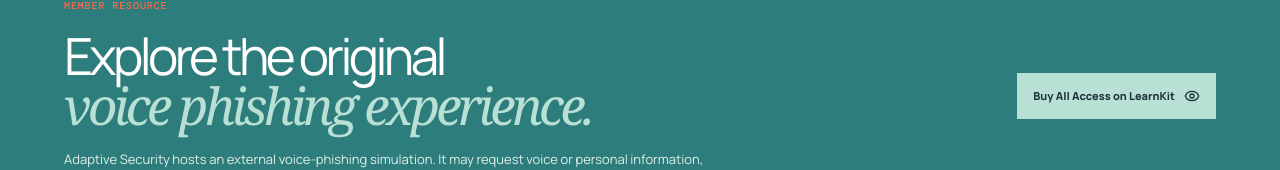
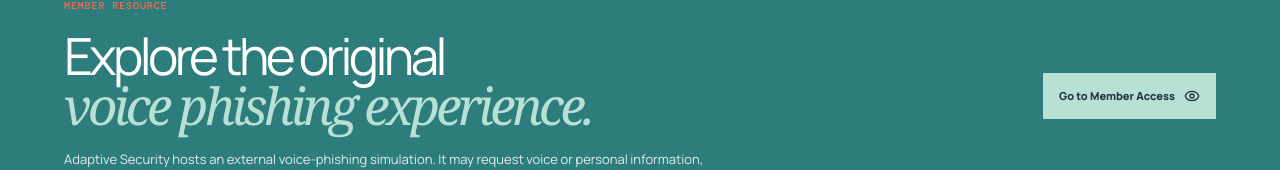
Before and after one commit to one-media-asia/securemediahaven, a React (Vite) app: page /voice-phishing in a window 1280 px wide. Shown: the part 1763-1933 px from the top of the page. Built offline with nearby package versions, Linux system fonts and the light colour scheme; no server answers.

Commit message:
Label Voice Phishing member access

```diff
--- a/src/pages/VoicePhishingAwareness.tsx
+++ b/src/pages/VoicePhishingAwareness.tsx
@@ -36,7 +36,7 @@ const VoicePhishingAwareness = () => {
 
       <section className="voice-phish-scenario"><div><p className="eyebrow">Fictional call scenario</p><h2>“I need you to<br /><em>keep this quiet.”</em></h2><p>A caller claims to be a colleague and asks you to bypass the normal approval process. The voice sounds right. The request does not.</p></div><div className="voice-phish-call-card"><div><Phone size={17} /><span>Unknown caller</span><small>00:18</small></div><blockquote>“Please do this now and don't mention it to the team. I'll explain later.”</blockquote><div className="voice-phish-call-actions"><button type="button"><Phone size={15} /> End the call</button><button type="button"><Check size={15} /> Verify separately</button></div></div></section>
 
-      <section className="voice-phish-external"><div><p className="eyebrow">Member resource</p><h2>Explore the original<br /><em>voice phishing experience.</em></h2><p>Adaptive Security hosts an external voice-phishing simulation. It may request voice or personal information, so review its privacy terms before continuing.</p></div><button type="button" onClick={openExternalTool} className="voice-phish-external-link">{hasAccess ? 'Open Adaptive Security' : 'Buy All Access on LearnKit'} <Eye size={16} /></button></section>
+      <section className="voice-phish-external"><div><p className="eyebrow">Member resource</p><h2>Explore the original<br /><em>voice phishing experience.</em></h2><p>Adaptive Security hosts an external voice-phishing simulation. It may request voice or personal information, so review its privacy terms before continuing.</p></div><button type="button" onClick={openExternalTool} className="voice-phish-external-link">{hasAccess ? 'Open Adaptive Security' : 'Go to Member Access'} <Eye size={16} /></button></section>
 
       <footer className="voice-phish-footer"><span>Voice Reality Check by appfolk</span><Link to="/">Back to appfolk</Link></footer>
     </main>
```
